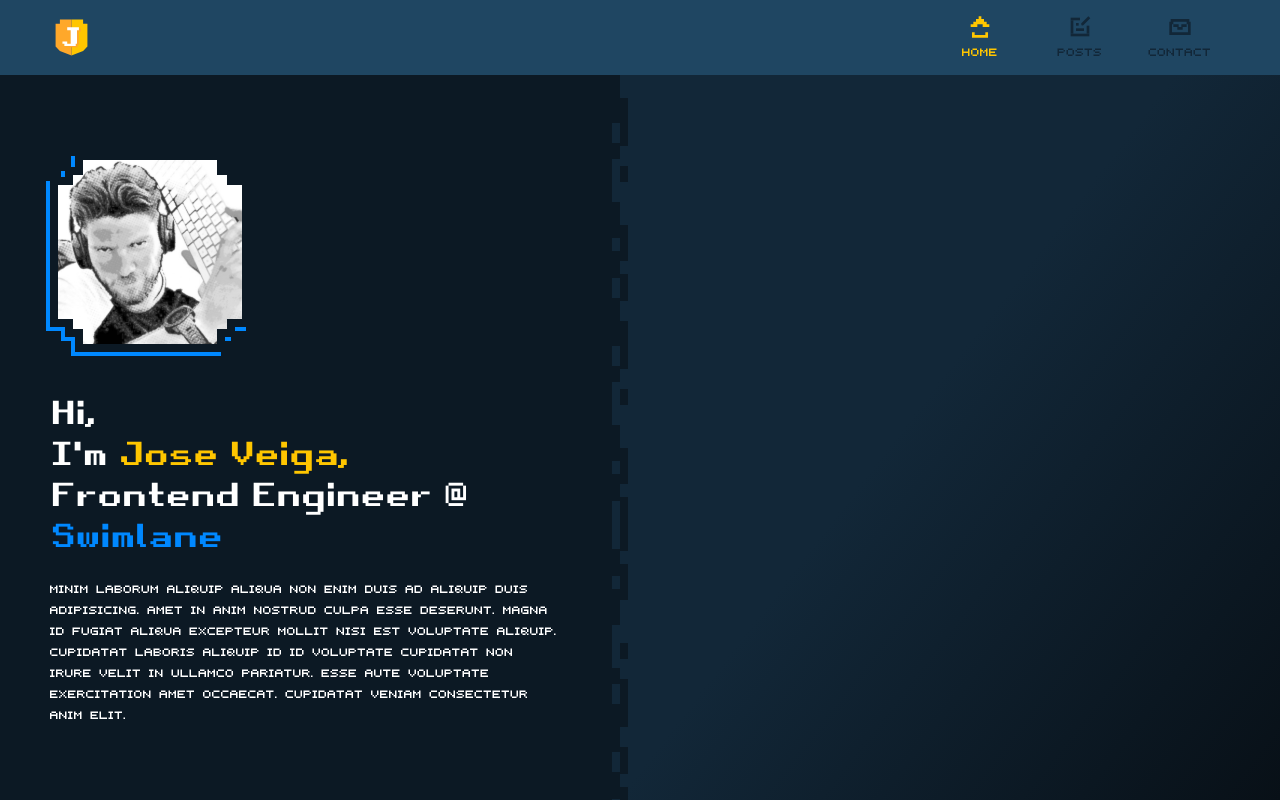
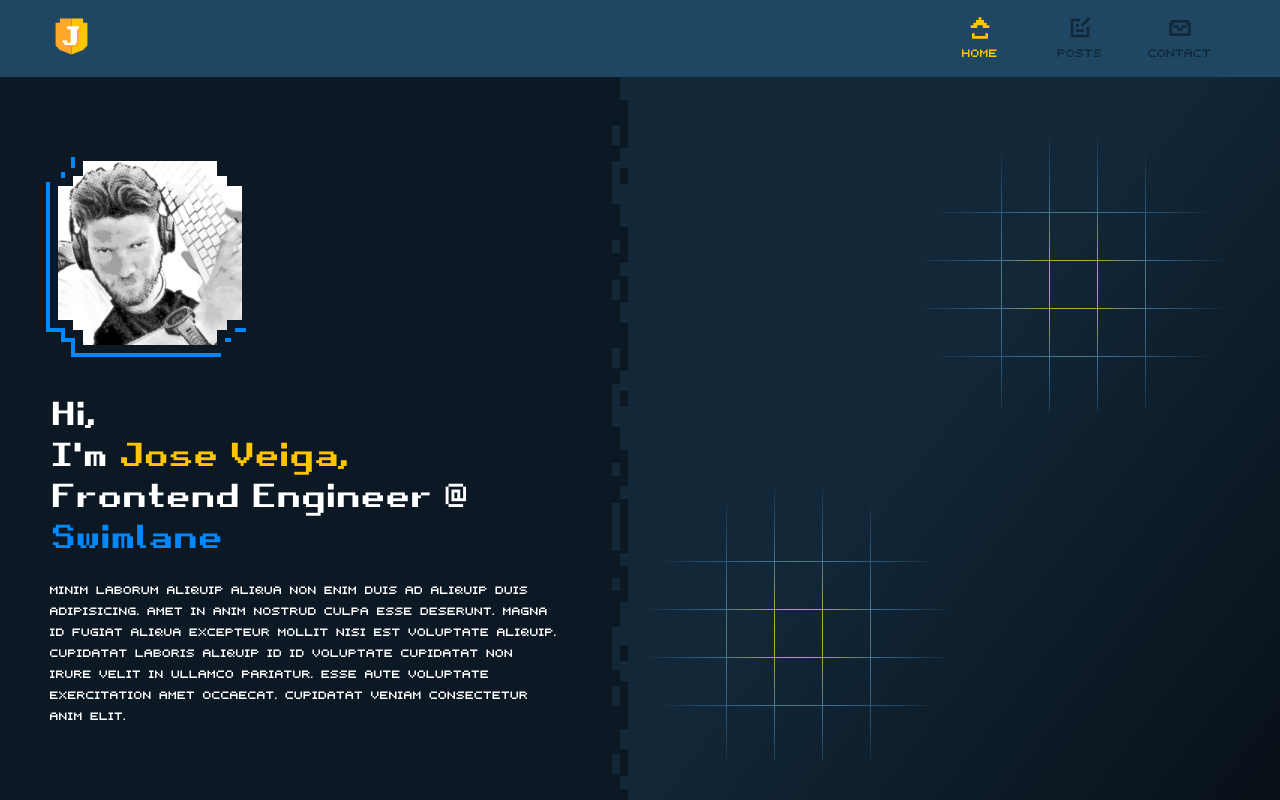
Before and after one commit to joeveiga/joeveiga.github.io, an Angular app: page / in a window 1280 px wide. Built offline with nearby package versions, Linux system fonts and the light colour scheme.

Commit message:
add home bg decorations

```diff
--- a/src/app/components/toolbar/toolbar.component.html
+++ b/src/app/components/toolbar/toolbar.component.html
@@ -1,5 +1,7 @@
 <div class="toolbar">
-  <img src="assets/images/logo.svg" alt="" class="toolbar__logo" />
+  <a routerLink="/">
+    <img src="assets/images/logo.svg" alt="" class="toolbar__logo" />
+  </a>
   <div class="toolbar__menu-container">
     <a
       routerLink="/"
--- a/src/app/components/toolbar/toolbar.component.scss
+++ b/src/app/components/toolbar/toolbar.component.scss
@@ -2,7 +2,6 @@
 
 :host {
   background-color: $dark-blue-2;
-  box-shadow: 0px 8px 0px rgba(0, 0, 0, 0.35);
 }
 
 .toolbar {
--- a/src/app/pages/home/home.component.html
+++ b/src/app/pages/home/home.component.html
@@ -1,11 +1,21 @@
 <div class="home">
-  <div class="home--panel">
+  <div class="home__panel">
     <jvdev-avatar></jvdev-avatar>
-    <div class="home--panel--whoami">
-      Hi,<br />I'm <span class="accent-yellow">Jose Veiga,</span><br />Frontend Engineer @ <span class="accent-blue">Swimlane</span>
+    <div class="home__whoami">
+      Hi,<br />I'm <span class="accent-yellow">Jose Veiga,</span><br />Frontend
+      Engineer @ <span class="accent-blue">Swimlane</span>
     </div>
-    <div class="home--panel--bio">
-      Minim laborum aliquip aliqua non enim duis ad aliquip duis adipisicing. Amet in anim nostrud culpa esse deserunt. Magna id fugiat aliqua excepteur mollit nisi est voluptate aliquip. Cupidatat laboris aliquip id id voluptate cupidatat non irure velit in ullamco pariatur. Esse aute voluptate exercitation amet occaecat. Cupidatat veniam consectetur anim elit.
+    <div class="home__bio">
+      Minim laborum aliquip aliqua non enim duis ad aliquip duis adipisicing.
+      Amet in anim nostrud culpa esse deserunt. Magna id fugiat aliqua excepteur
+      mollit nisi est voluptate aliquip. Cupidatat laboris aliquip id id
+      voluptate cupidatat non irure velit in ullamco pariatur. Esse aute
+      voluptate exercitation amet occaecat. Cupidatat veniam consectetur anim
+      elit.
     </div>
   </div>
+  <div class="home__bg-decorations">
+    <div class="home__bg-board-1"></div>
+    <div class="home__bg-board-2"></div>
+  </div>
 </div>
--- a/src/app/pages/home/home.component.scss
+++ b/src/app/pages/home/home.component.scss
@@ -5,13 +5,16 @@
   display: flex;
   flex-direction: column;
   background: linear-gradient(127.54deg, $dark-blue-3 63.9%, $dark-blue-5 100%);
+}
 
 .home {
   flex: 1;
   display: flex;
   flex-direction: row;
+  position: relative;
 
-    .home--panel {
+  &__panel {
+    z-index: 3;
     flex: 0 1 40%;
     display: flex;
     flex-direction: column;
@@ -29,20 +32,62 @@
       width: 16px;
       background: url(../../../assets/decorations/panel_border.svg);
     }
+  }
 
-      .home--panel--whoami {
+  &__whoami {
     font-family: "Retro Gaming";
     font-size: 32px;
     line-height: 41px;
     margin: 40px 0 20px 0;
   }
 
-      .home--panel--bio {
+  &__bio {
     font-family: "Instructions";
     font-weight: 500;
     font-size: 24px;
     line-height: 21px;
   }
+
+  &__bg-decorations {
+    z-index: 2;
+    position: absolute;
+    top: 0;
+    left: 0;
+    right: 0;
+    bottom: 0;
+    overflow: hidden;
+  }
+
+  &__bg-board-1,
+  &__bg-board-2 {
+    position: absolute;
+
+    &::after {
+      content: "";
+      position: absolute;
+      background: url(../../../assets/decorations/bg_gameboard.svg);
+      width: 315px;
+      height: 284px;
+    }
+  }
+
+  &__bg-board-1 {
+    top: 50px;
+    right: 50px;
+
+    &::after {
+      top: 0;
+      right: 0;
+    }
+  }
+
+  &__bg-board-2 {
+    left: 50%;
+    bottom: 40px;
+
+    &::after {
+      left: 0;
+      bottom: 0;
     }
   }
 }
--- a/src/app/pages/posts/posts.component.scss
+++ b/src/app/pages/posts/posts.component.scss
@@ -2,7 +2,10 @@
 
 :host {
   flex: 1;
+  display: flex;
+  flex-direction: column;
 }
+
 .posts {
   flex: 1;
   display: flex;
@@ -13,7 +16,7 @@
     color: $green;
     font-family: "Retro Gaming";
     font-size: 48px;
-    padding: 0 50px 15px 50px;
+    padding: 40px 50px 15px 50px;
 
     @media (max-width: 700px) {
       font-size: 24px;
```
Also changed, not shown: src/assets/decorations/bg_gameboard.svg (added). Lines whose indentation alone changed are shown as unchanged.
